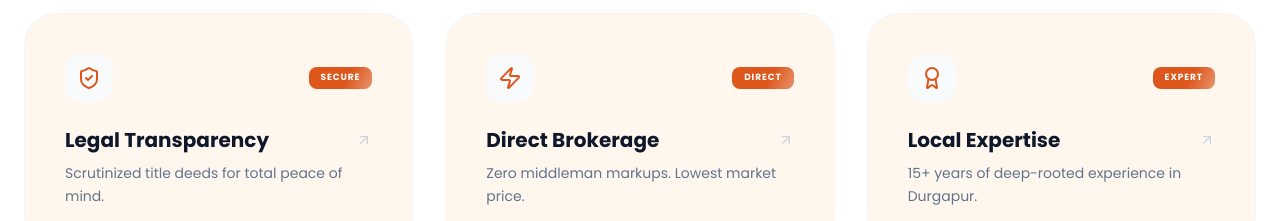
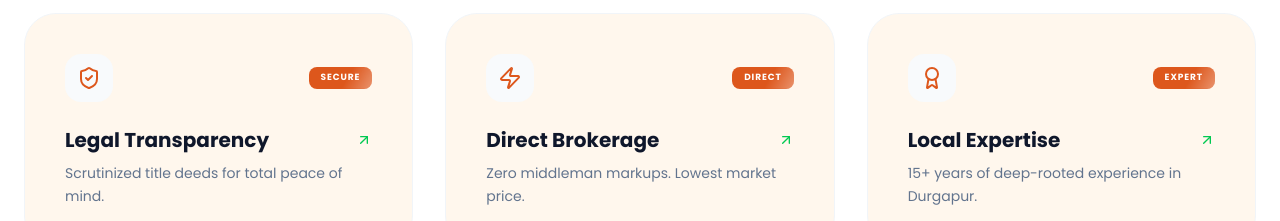
Before and after one commit to passportpulse/property-wala-ankita, a React (Vite) app: page / in a window 1280 px wide. Shown: the part 4980-5201 px from the top of the page. Built offline with nearby package versions, Linux system fonts and the light colour scheme.

Commit message:
trust  updated

```diff
--- a/src/pages/home/sections/Trust.jsx
+++ b/src/pages/home/sections/Trust.jsx
@@ -109,7 +109,7 @@ export default function Trust() {
                 <div className="space-y-2">
                   <h4 className="text-xl font-black text-slate-900 flex items-center justify-between">
                     {item.title}
-                    <ArrowUpRight className="w-4 h-4 text-slate-300 group-hover:text-dark-orange transition-colors" />
+                    <ArrowUpRight className="w-4 h-4 text-green-500 group-hover:text-green-800 transition-colors" />
                   </h4>
                   <p className="text-slate-500 text-sm leading-relaxed">
                     {item.text}
```
